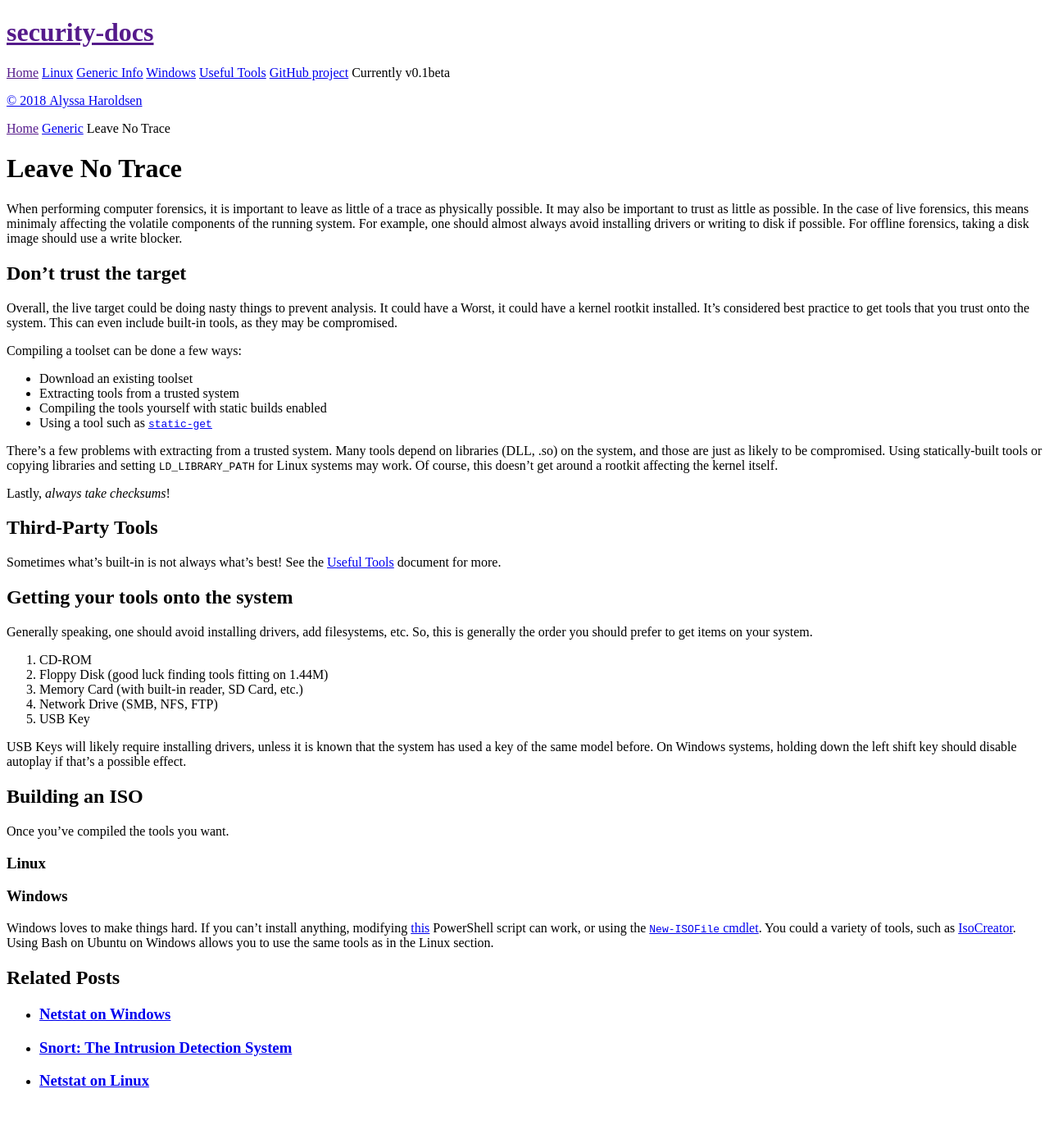
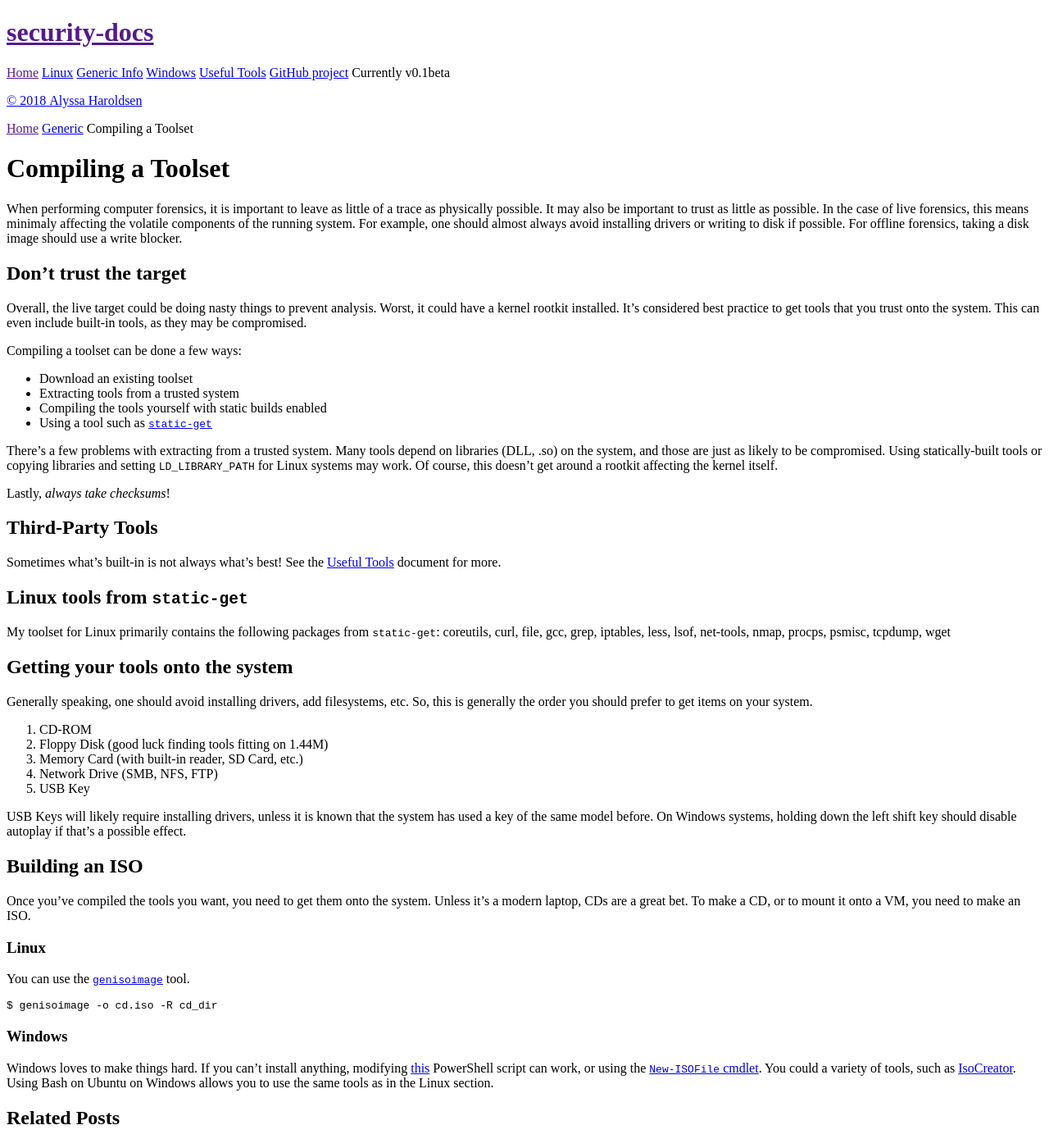
Before and after one commit to kupiakos/security-docs, a Jekyll site: the page built from _posts/generic/2018-04-21-compiling-a-toolset.md, in a window 1280 px wide and 1400 px high. Shown: the whole window at 82% size. Built offline with Jekyll 4.4.1, drawn with Linux system fonts in a browser that asks for light colours.

Commit message:
Finish toolset compilation article

````diff
--- a/_posts/generic/2018-04-21-compiling-a-toolset.md
+++ b/_posts/generic/2018-04-21-compiling-a-toolset.md
@@ -1,5 +1,5 @@
 ---
-title: Leave No Trace
+title: Compiling a Toolset
 category: generic
 tags: forensics
 layout: post
@@ -13,7 +13,6 @@ For offline forensics, taking a disk image should use a write blocker.
 
 ## Don't trust the target
 Overall, the live target could be doing nasty things to prevent analysis.
-It could have a
 Worst, it could have a kernel rootkit installed.
 It's considered best practice to get tools that you trust onto the system.
 This can even include built-in tools, as they may be compromised.
@@ -35,6 +34,10 @@ Lastly, _always take checksums_!
 Sometimes what's built-in is not always what's best!
 See the [Useful Tools]({% post_url generic/2018-04-20-useful-tools %}) document for more.
 
+## Linux tools from `static-get`
+My toolset for Linux primarily contains the following packages from `static-get`:
+coreutils, curl, file, gcc, grep, iptables, less, lsof, net-tools, nmap, procps, psmisc, tcpdump, wget
+
 ## Getting your tools onto the system
 Generally speaking, one should avoid installing drivers, add filesystems, etc.
 So, this is generally the order you should prefer to get items on your system.
@@ -49,9 +52,16 @@ USB Keys will likely require installing drivers, unless it is known that the sys
 On Windows systems, holding down the left shift key should disable autoplay if that's a possible effect.
 
 ## Building an ISO
-Once you've compiled the tools you want.
+Once you've compiled the tools you want, you need to get them onto the system.
+Unless it's a modern laptop, CDs are a great bet.
+To make a CD, or to mount it onto a VM, you need to make an ISO.
 
 ### Linux
+You can use the [`genisoimage`](https://linux.die.net/man/1/genisoimage) tool.
+
+```
+$ genisoimage -o cd.iso -R cd_dir
+```
 
 ### Windows
 Windows loves to make things hard.
````
